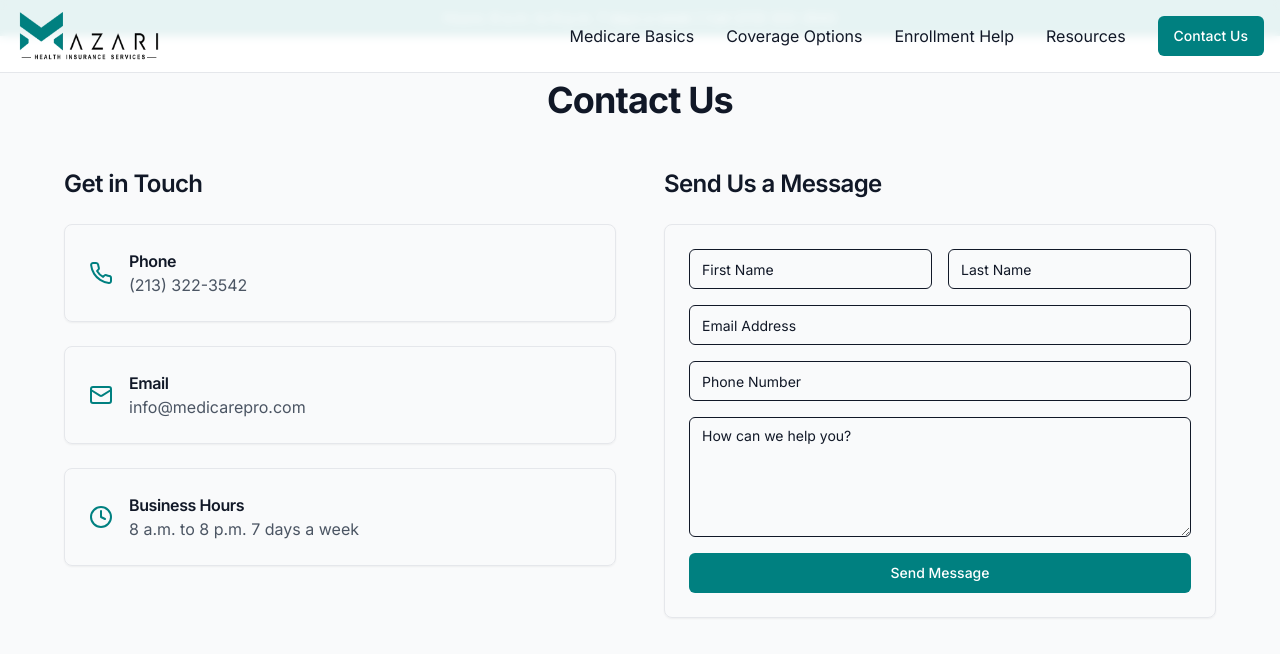
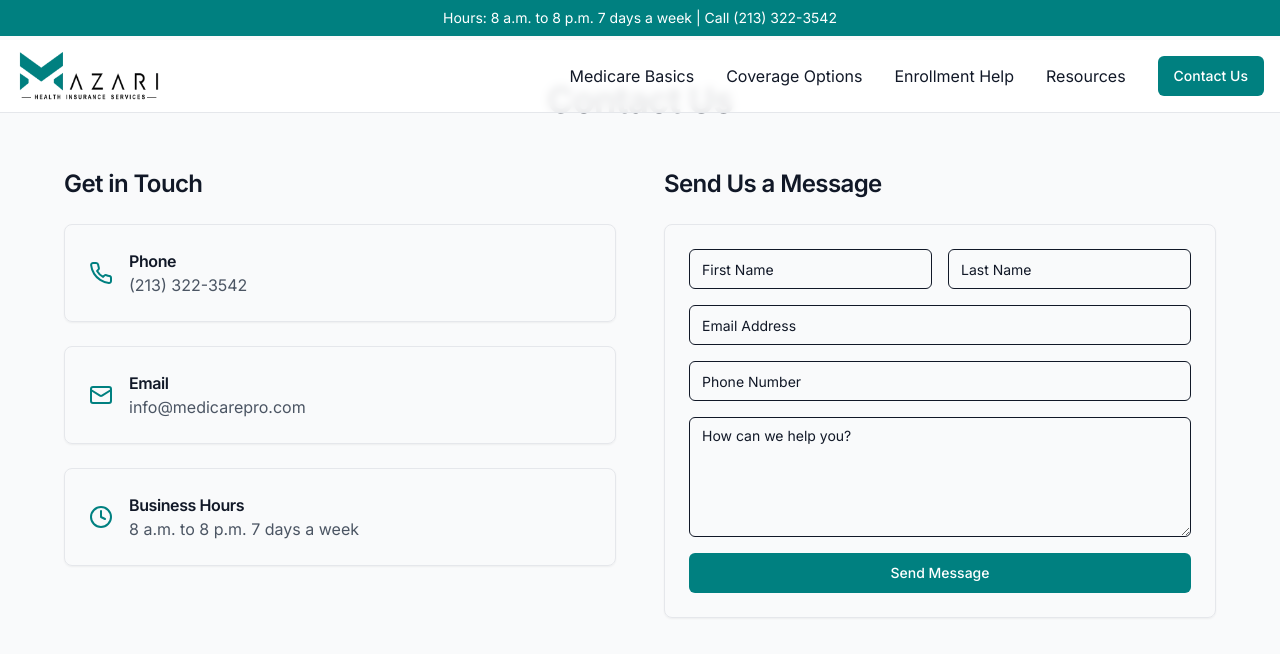
Before and after one commit to Intersk898/medicare-simplified-helper, a React (Vite) app: page /contact in a window 1280 px wide. Shown: the top 654 px of the page. Built offline with nearby package versions, Linux system fonts and the light colour scheme.

Commit message:
Move BusinessHeader Above Navbar
Updated the BusinessHeader component to display above the Navbar while retaining the existing scroll animations. This change ensures that the business hours and contact information are more prominently positioned at the top of the page.
[skip gpt_engineer]

```diff
--- a/src/components/BusinessHeader.tsx
+++ b/src/components/BusinessHeader.tsx
@@ -19,7 +19,7 @@ const BusinessHeader = () => {
   }, [lastScrollY]);
 
   return (
-    <div className={`fixed w-full bg-primary text-white text-sm py-2 z-50 transition-transform duration-300 ${
+    <div className={`fixed w-full bg-primary text-white text-sm py-2 z-[60] transition-transform duration-300 ${
       isVisible ? 'translate-y-0' : '-translate-y-full'
     }`}>
       <div className="container mx-auto px-4 text-center">
--- a/src/components/Navbar.tsx
+++ b/src/components/Navbar.tsx
@@ -22,7 +22,7 @@ const Navbar = () => {
 
   return (
     <nav className={`fixed w-full bg-white/90 backdrop-blur-sm z-50 border-b transition-transform duration-300 ${
-      isVisible ? 'translate-y-0' : '-translate-y-full'
+      isVisible ? 'translate-y-[40px]' : '-translate-y-full'
     }`}>
       <div className="container mx-auto px-4 py-3 flex items-center justify-between">
         <Link to="/" className="flex items-center gap-2">
```
